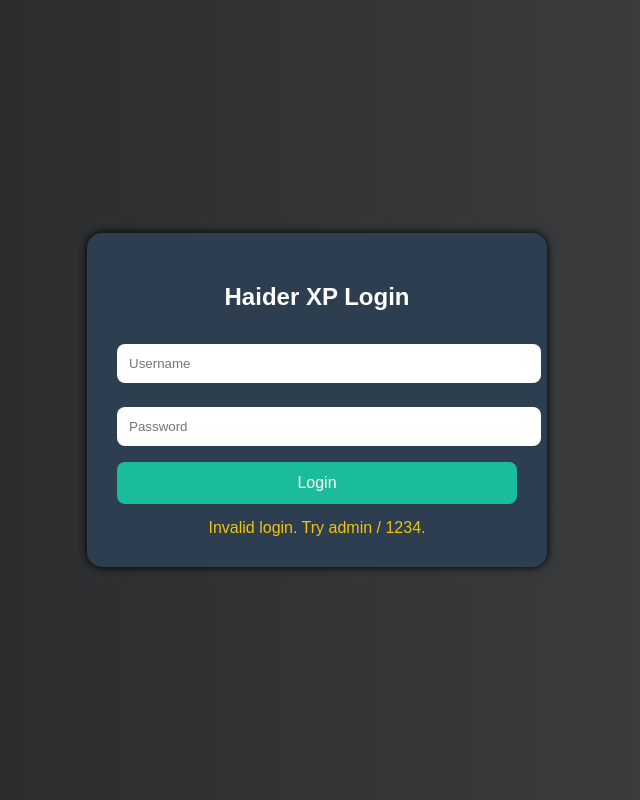
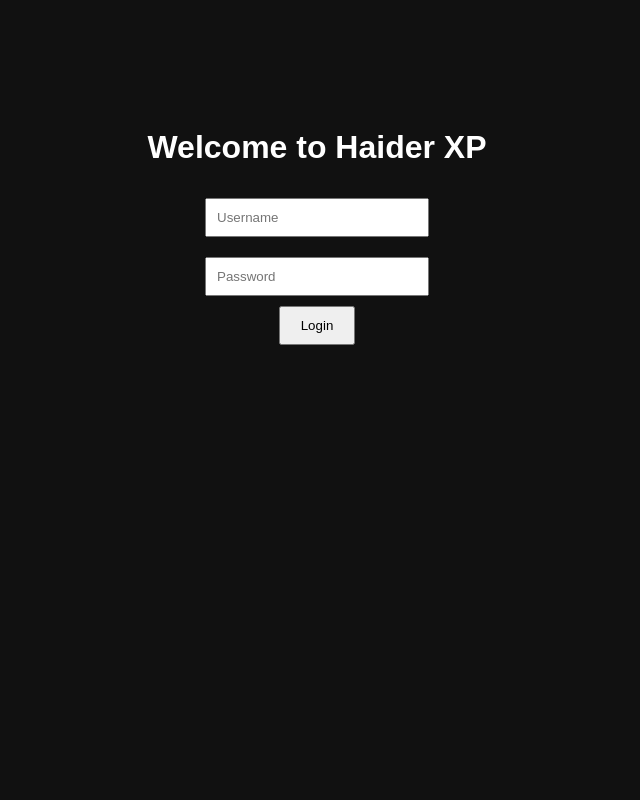
Before and after one commit to HaiderXP999/HaiderXP999.github.io, a plain HTML site: page index.html in a window 1280 px wide. Both pictures are taken after a click on the button "Login". Shown: the whole page, without its empty margins (323-963 px from the left). Drawn offline with Linux system fonts and the light colour scheme.

Commit message:
Add files via upload

```diff
--- a/index.html
+++ b/index.html
@@ -1,78 +1,29 @@
 
 <!DOCTYPE html>
-<html lang="en">
+<html>
 <head>
-    <meta charset="UTF-8">
-    <meta name="viewport" content="width=device-width, initial-scale=1.0">
   <title>Haider XP Login</title>
   <style>
-        body {
-            font-family: Arial, sans-serif;
-            background: linear-gradient(to right, #232526, #414345);
-            display: flex;
-            justify-content: center;
-            align-items: center;
-            height: 100vh;
-            margin: 0;
-            color: white;
-        }
-        .login-container {
-            background: #2c3e50;
-            padding: 30px;
-            border-radius: 15px;
-            box-shadow: 0px 0px 10px 0px #000;
-            width: 90%;
-            max-width: 400px;
-        }
-        h2 {
-            text-align: center;
-            margin-bottom: 25px;
-        }
-        input[type="text"], input[type="password"] {
-            width: 100%;
-            padding: 12px;
-            margin: 8px 0 16px 0;
-            border: none;
-            border-radius: 8px;
-        }
-        button {
-            width: 100%;
-            background-color: #1abc9c;
-            color: white;
-            padding: 12px;
-            border: none;
-            border-radius: 8px;
-            font-size: 16px;
-            cursor: pointer;
-        }
-        button:hover {
-            background-color: #16a085;
-        }
-        .message {
-            margin-top: 15px;
-            text-align: center;
-            color: #f1c40f;
-        }
+    body { background: #111; color: white; font-family: Arial; text-align: center; padding-top: 100px; }
+    input { padding: 10px; margin: 10px; width: 200px; }
+    button { padding: 10px 20px; }
   </style>
   <script>
     function login() {
       var user = document.getElementById("username").value;
       var pass = document.getElementById("password").value;
-            if(user === "admin" && pass === "1234") {
+      if (user === "admin" && pass === "1234") {
         window.location.href = "dashboard.html";
       } else {
-                document.getElementById("msg").innerText = "Invalid login. Try admin / 1234.";
+        alert("Invalid login");
       }
     }
   </script>
 </head>
 <body>
-    <div class="login-container">
-        <h2>Haider XP Login</h2>
-        <input type="text" id="username" placeholder="Username" />
-        <input type="password" id="password" placeholder="Password" />
+  <h1>Welcome to Haider XP</h1>
+  <input type="text" id="username" placeholder="Username"><br>
+  <input type="password" id="password" placeholder="Password"><br>
   <button onclick="login()">Login</button>
-        <div class="message" id="msg"></div>
-    </div>
 </body>
 </html>
```
Also changed, not shown: admin.html (added, +9 -0 lines), clone_expiry.html (added, +19 -0 lines), contact.html (added, +14 -0 lines), darkmode.html (added, +8 -0 lines), dashboard.html (+14 -26 lines), intro.html (added, +13 -0 lines), language.html (added, +10 -0 lines), prediction.html (added, +9 -0 lines). Lines whose indentation alone changed are shown as unchanged.
